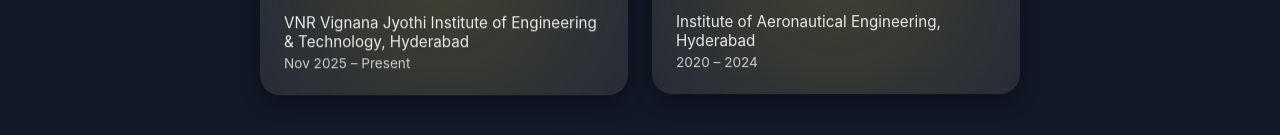
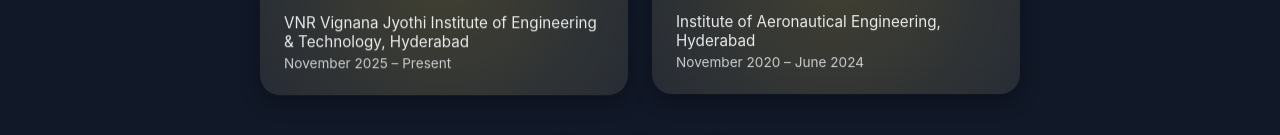
Before and after one commit to Maverick400x/portfolio, a React (Create React App) app: page / in a window 1280 px wide. Shown: the part 779-914 px from the top of the page. Built offline with nearby package versions, Linux system fonts and the light colour scheme.

Commit message:
Update Home.jsx

```diff
--- a/src/pages/Home.jsx
+++ b/src/pages/Home.jsx
@@ -11,13 +11,13 @@
       icon: <FaGraduationCap size={28} />,
       degree: "M.Tech in Computer Networks and Information Security",
       college: "VNR Vignana Jyothi Institute of Engineering & Technology, Hyderabad",
-      duration: "Nov 2025 – Present",
+      duration: "November 2025 – Present",
     },
     {
       icon: <FaGraduationCap size={28} />,
       degree: "B.Tech in Computer Science Engineering",
       college: "Institute of Aeronautical Engineering, Hyderabad",
-      duration: "2020 – 2024",
+      duration: "November 2020 – June 2024",
     },
   ];
 
```
